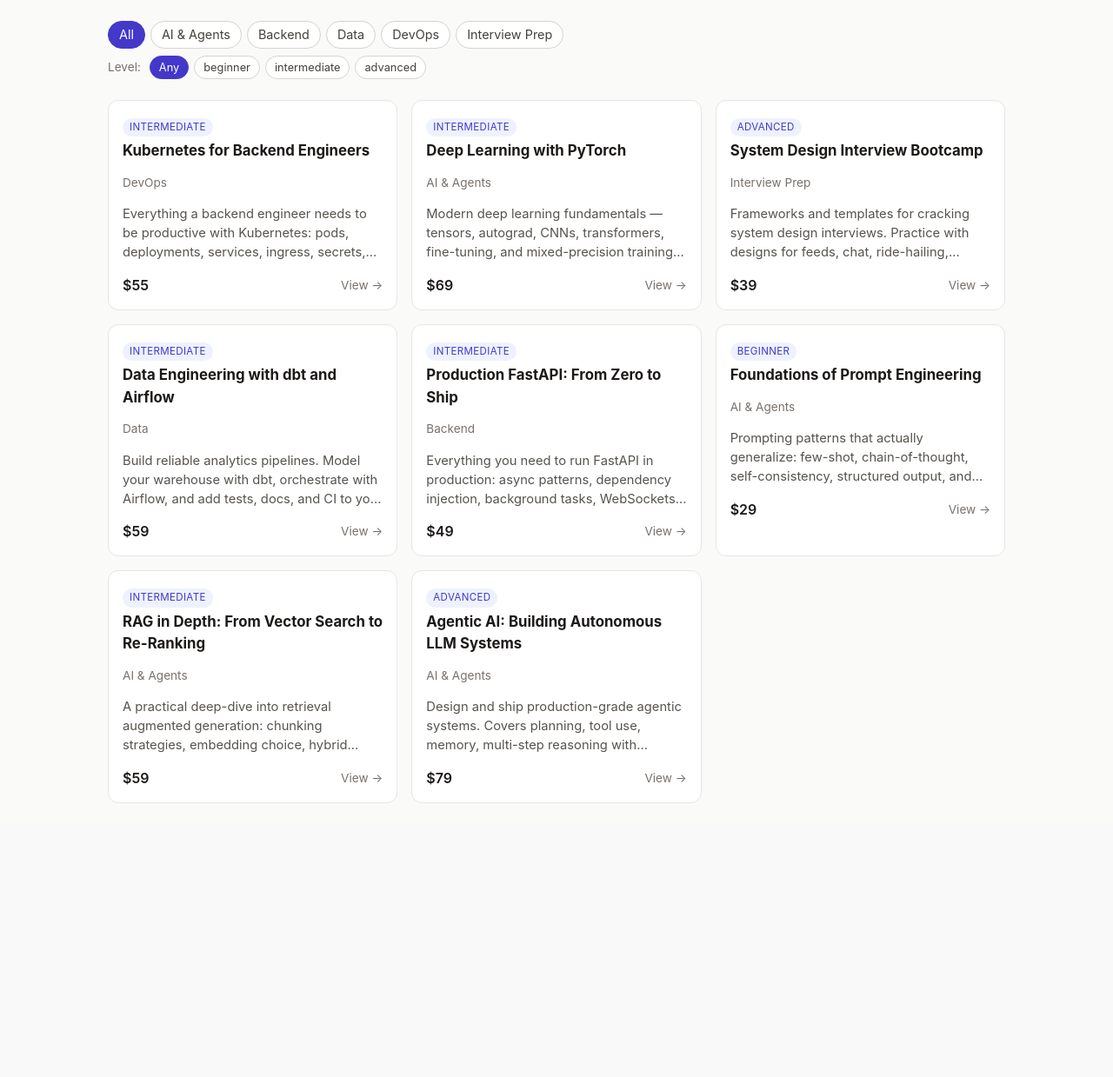
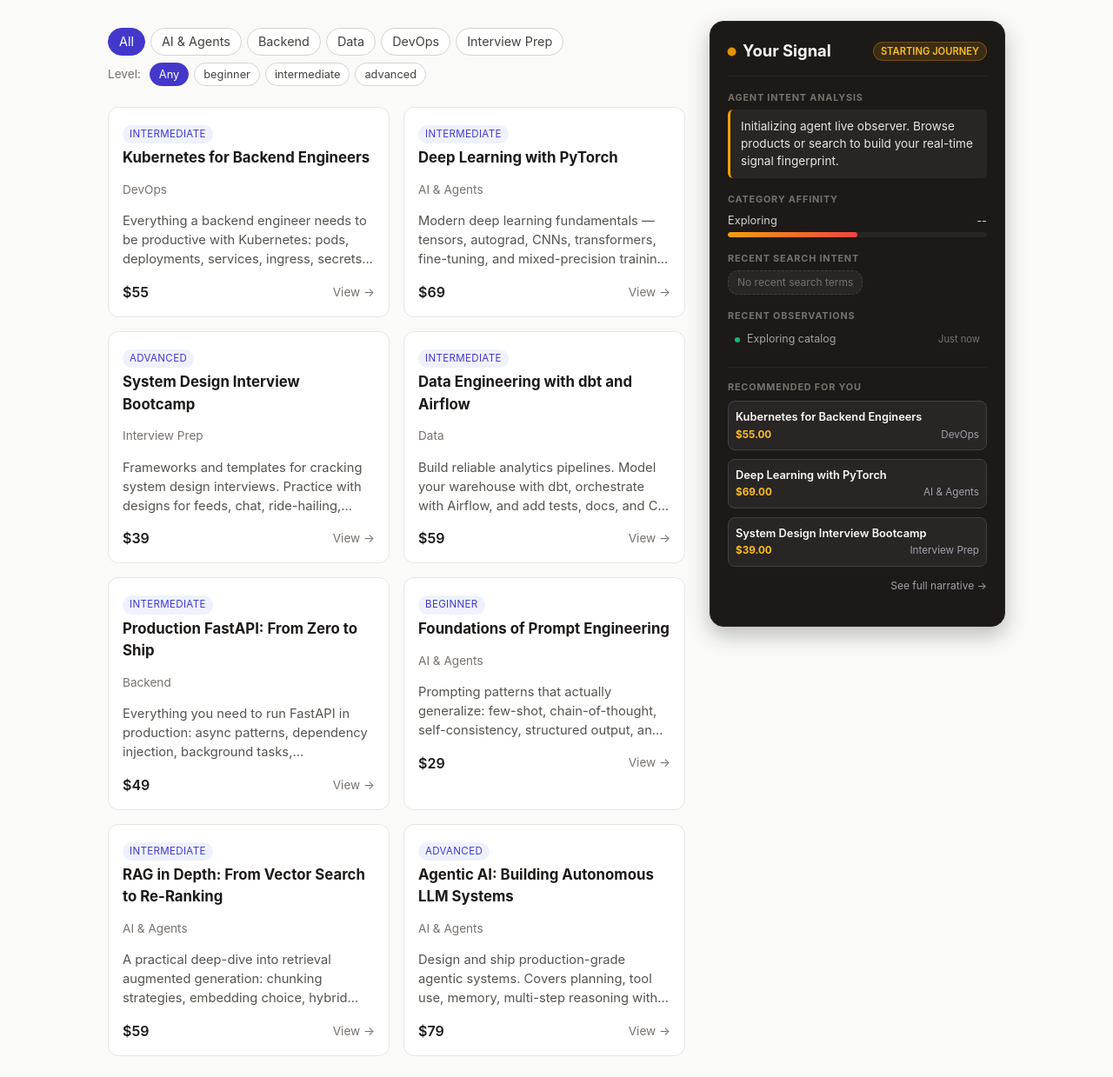
Before and after one commit to vajapravin/trove-ecommerce-recommendation, a FastAPI app: page /catalog in a window 1280 px wide. Shown: the part 215-1454 px from the top of the page at 87% size. Before the commit the page ends 1139 px from the top, so only its background shows below. Run offline with FastAPI, Linux system fonts and the light colour scheme; data that the repository does not hold is empty.

Commit message:
feat(ui): display Your Signal panel with live recommended product cards on catalog page and position You Might Also Like section full-width at the bottom

```diff
--- a/app/routers/events.py
+++ b/app/routers/events.py
@@ -27,7 +27,8 @@ from sqlalchemy.orm import Session
 
 from app.database import get_db
 from app.deps import current_user
-from app.models import Event, User
+from app.models import Event, Product, Recommendation, User
+
 
 
 router = APIRouter(prefix="/events", tags=["events"])
@@ -200,6 +201,46 @@ def get_live_signal(
     else:
         ai_summary = "Initializing agent live observer. Browse products or search to build your real-time signal fingerprint."
 
+    # Fetch candidate recommended products for the user/session
+    reco_prods: list[Product] = []
+    if user:
+        latest_reco = db.query(Recommendation).filter(Recommendation.user_id == user.id).order_by(Recommendation.id.desc()).first()
+        if latest_reco and latest_reco.product_ids_json:
+            try:
+                pids = json.loads(latest_reco.product_ids_json)
+                if pids:
+                    found_dict = {
+                        p.id: p
+                        for p in db.query(Product).filter(Product.id.in_(pids), Product.is_active == True).all()  # noqa: E712
+                    }
+                    reco_prods = [found_dict[pid] for pid in pids if pid in found_dict]
+            except Exception:
+                pass
+
+    if not reco_prods and top_categories:
+        top_cat_name = top_categories[0]["category"]
+        reco_prods = (
+            db.query(Product)
+            .filter(Product.category == top_cat_name, Product.is_active == True)  # noqa: E712
+            .limit(3)
+            .all()
+        )
+
+    if not reco_prods:
+        reco_prods = db.query(Product).filter(Product.is_active == True).order_by(Product.id.desc()).limit(3).all()
+
+    recommended_products_payload = [
+        {
+            "id": p.id,
+            "title": p.title,
+            "price": p.price,
+            "image_url": p.image_url,
+            "category": p.category,
+            "level": p.level,
+        }
+        for p in reco_prods[:3]
+    ]
+
     return JSONResponse({
         "total_events": total_events,
         "engagement_level": engagement_level,
@@ -207,4 +248,5 @@ def get_live_signal(
         "recent_searches": search_queries[:5],
         "latest_events": latest_event_logs[:5],
         "ai_signal_summary": ai_summary,
+        "recommended_products": recommended_products_payload,
     })
--- a/app/static/css/style.css
+++ b/app/static/css/style.css
@@ -505,3 +505,95 @@ button:hover, .button:hover { opacity: 0.92; }
     position: static;
   }
 }
+
+/* ---------- Catalog Layout (2-Column) ---------- */
+.catalog-layout {
+  display: flex;
+  gap: 28px;
+  align-items: flex-start;
+  margin-top: 16px;
+}
+.catalog-main-col {
+  flex: 1 1 68%;
+  min-width: 0;
+}
+
+/* ---------- Live Recommended Products inside Your Signal Card ---------- */
+.signal-reco-section {
+  margin-top: 18px;
+  padding-top: 14px;
+  border-top: 1px solid #292524;
+}
+.signal-reco-list {
+  display: flex;
+  flex-direction: column;
+  gap: 10px;
+  margin-top: 8px;
+}
+.signal-reco-card {
+  display: flex;
+  align-items: center;
+  gap: 10px;
+  background: #292524;
+  border: 1px solid #3f3f46;
+  border-radius: 8px;
+  padding: 8px;
+  text-decoration: none;
+  color: #f4f4f5;
+  transition: all 0.2s ease;
+}
+.signal-reco-card:hover {
+  border-color: #f59e0b;
+  transform: translateX(3px);
+  box-shadow: 0 4px 12px rgba(245, 158, 11, 0.15);
+}
+.signal-reco-thumb {
+  width: 48px;
+  height: 48px;
+  border-radius: 6px;
+  object-fit: cover;
+  flex-shrink: 0;
+  background: #18181b;
+}
+.signal-reco-info {
+  flex: 1;
+  min-width: 0;
+}
+.signal-reco-title {
+  font-size: 0.8rem;
+  font-weight: 600;
+  color: #fafaf9;
+  white-space: nowrap;
+  overflow: hidden;
+  text-overflow: ellipsis;
+  margin-bottom: 2px;
+}
+.signal-reco-meta {
+  display: flex;
+  justify-content: space-between;
+  align-items: center;
+  font-size: 0.73rem;
+  color: #a1a1aa;
+}
+.signal-reco-price {
+  color: #fbbf24;
+  font-weight: 700;
+}
+.signal-reco-narrative-link {
+  margin-top: 8px;
+  text-align: right;
+}
+.signal-reco-narrative-link a {
+  color: #a1a1aa;
+  text-decoration: none;
+  font-size: 0.75rem;
+}
+.signal-reco-narrative-link a:hover {
+  color: #fbbf24;
+  text-decoration: underline;
+}
+@media (max-width: 960px) {
+  .catalog-layout {
+    flex-direction: column;
+  }
+}
--- a/app/static/js/tracker.js
+++ b/app/static/js/tracker.js
@@ -242,10 +242,32 @@
           </div>
         `).join("");
       }
+
+      // Render live recommended products
+      const recoContainerEl = document.getElementById("signalRecoContainer");
+      if (recoContainerEl) {
+        if (data.recommended_products && data.recommended_products.length > 0) {
+          recoContainerEl.innerHTML = data.recommended_products.map(p => `
+            <a href="/products/${p.id}" class="signal-reco-card" target="_blank" rel="noopener noreferrer">
+              ${p.image_url ? `<img src="${p.image_url}" alt="${escapeHtml(p.title)}" class="signal-reco-thumb" onerror="this.onerror=null;this.src='https://images.unsplash.com/photo-1518186285589-2f7649de83e0?w=600&auto=format&fit=crop';">` : ''}
+              <div class="signal-reco-info">
+                <div class="signal-reco-title">${escapeHtml(p.title)}</div>
+                <div class="signal-reco-meta">
+                  <span class="signal-reco-price">$${p.price.toFixed(2)}</span>
+                  <span>${escapeHtml(p.category || '')}</span>
+                </div>
+              </div>
+            </a>
+          `).join("");
+        } else {
+          recoContainerEl.innerHTML = '<div class="signal-reco-loading muted small">No recommendations yet. Browse to generate picks!</div>';
+        }
+      }
     } catch (_err) {
       // Ignore background signal errors
     }
   }
+
 
   function escapeHtml(str) {
     if (!str) return "";
--- a/app/templates/catalog.html
+++ b/app/templates/catalog.html
@@ -10,6 +10,9 @@
     </form>
   </header>
 
+  <div class="catalog-layout">
+    <!-- Left Column: Main Catalog Filters & Product Grid -->
+    <div class="catalog-main-col">
       {# Chip strip: categories + levels. Selecting a chip preserves the current query. #}
       <div class="chip-strip">
         <div class="chip-group">
@@ -36,7 +39,6 @@
           {% endfor %}
         </div>
       </div>
-
 
       {% if products %}
         <div class="product-grid">
@@ -93,7 +95,76 @@
           {% endif %}
         </div>
       {% endif %}
+    </div>
+
+    <!-- Right Column: "Your Signal" Card -->
+    <aside class="your-signal-card" id="yourSignalPanel">
+      <div class="signal-header">
+        <div class="signal-header-title">
+          <span class="live-pulse-dot amber"></span>
+          <h2>Your Signal</h2>
+        </div>
+        <span class="signal-badge" id="signalEngagementBadge">Live</span>
+      </div>
+
+      <!-- AI Intent Summary -->
+      <div class="signal-section">
+        <div class="signal-label">AGENT INTENT ANALYSIS</div>
+        <div class="signal-summary-box" id="signalSummaryText">
+          Observing catalog exploration & category affinity...
+        </div>
+      </div>
+
+      <!-- Category Affinity Bars -->
+      <div class="signal-section">
+        <div class="signal-label">CATEGORY AFFINITY</div>
+        <div id="signalAffinityBars" class="signal-affinity-list">
+          <div class="affinity-item">
+            <div class="affinity-meta">
+              <span>Exploring</span>
+              <span class="affinity-pct">--</span>
+            </div>
+            <div class="affinity-bar">
+              <div class="affinity-fill" style="width: 50%;"></div>
+            </div>
+          </div>
+        </div>
+      </div>
+
+      <!-- Recent Searches -->
+      <div class="signal-section" id="signalSearchSection">
+        <div class="signal-label">RECENT SEARCH INTENT</div>
+        <div id="signalSearchChips" class="signal-chips-wrap">
+          <span class="signal-chip muted-chip">No recent search terms</span>
+        </div>
+      </div>
+
+      <!-- Live Telemetry Feed Log -->
+      <div class="signal-section">
+        <div class="signal-label">RECENT OBSERVATIONS</div>
+        <div id="signalFeedList" class="signal-feed">
+          <div class="signal-feed-item">
+            <span class="feed-dot"></span>
+            <span class="feed-text">Exploring catalog</span>
+            <span class="feed-time">Just now</span>
+          </div>
+        </div>
+      </div>
+
+      <!-- Live Recommended Products Section (Replaces button) -->
+      <div class="signal-section signal-reco-section">
+        <div class="signal-label">RECOMMENDED FOR YOU</div>
+        <div id="signalRecoContainer" class="signal-reco-list">
+          <div class="signal-reco-loading muted small">Loading personalized picks...</div>
+        </div>
+        <div class="signal-reco-narrative-link">
+          <a href="/recommendations" class="muted small text-link">See full narrative →</a>
+        </div>
+      </div>
+    </aside>
+  </div>
 </section>
+
 
 <script>
 document.addEventListener('DOMContentLoaded', () => {
```
Also changed, not shown: app/templates/product.html (+10 -3 lines). Lines whose indentation alone changed are shown as unchanged.
